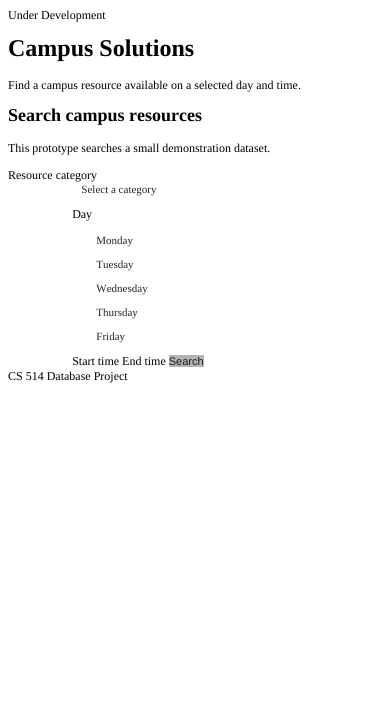
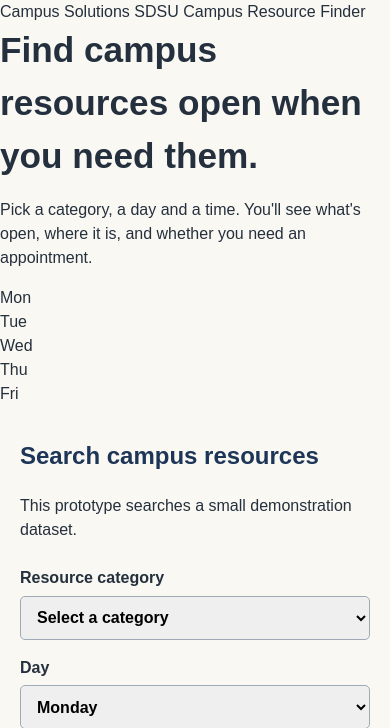
Before and after one commit to harsita-saini/Campus-Solutions-Project, a Flask app: page / in a window 390 px wide. Shown: the top 728 px of the page. Before the commit the page ends 383 px from the top, so only its background shows below. Run offline with Flask 3, Linux system fonts and the light colour scheme; data that the repository does not hold is empty; some libraries are stand-ins or nearby versions.

Commit message:
Refactor index.html for improved structure and styling
Updated HTML structure and added meta tags for responsiveness and character set. Enhanced the header and hero section with new content and styling.

```diff
--- a/website/templates/index.html
+++ b/website/templates/index.html
@@ -1,62 +1,159 @@
-<!DOCTYPE html PUBLIC "-//W3C//DTD HTML 4.01//EN" "http://www.w3.org/TR/html4/strict.dtd">
-<html>
+<!DOCTYPE html>
+<html lang="en">
 <head>
-  <meta http-equiv="Content-Type" content="text/html; charset=utf-8">
-  <meta http-equiv="Content-Style-Type" content="text/css">
-  <title></title>
-  <meta name="Generator" content="Cocoa HTML Writer">
-  <meta name="CocoaVersion" content="2685.4">
-  <style type="text/css">
-    p.p1 {margin: 0.0px 0.0px 12.0px 0.0px; font: 12.0px Times; -webkit-text-stroke: #000000}
-    p.p4 {margin: 0.0px 0.0px 0.0px 0.0px; font: 12.0px Times; -webkit-text-stroke: #000000}
-    p.p5 {margin: 0.0px 0.0px 0.0px 0.0px; font: 11.0px 'Helvetica Neue'; color: #000000; color: rgba(0, 0, 0, 0.85); -webkit-text-stroke: rgba(0, 0, 0, 0.85); background-color: #ffffff}
-    p.p6 {margin: 0.0px 0.0px 0.0px 0.0px; font: 11.0px Times; color: #000000; color: rgba(0, 0, 0, 0.85); -webkit-text-stroke: rgba(0, 0, 0, 0.85); background-color: #ffffff}
-    p.p7 {margin: 0.0px 0.0px 0.0px 0.0px; font: 11.0px 'Helvetica Neue'; color: #000000; color: rgba(0, 0, 0, 0.85); -webkit-text-stroke: rgba(0, 0, 0, 0.85)}
-    span.s1 {font-kerning: none}
-    span.s2 {font: 11.0px Times; font-kerning: none}
-    span.s3 {font: 11.0px 'Helvetica Neue'; font-kerning: none}
-    span.s4 {font-kerning: none; background-color: #ffffff}
-    span.s5 {font: 12.0px Times; font-kerning: none; color: #000000; -webkit-text-stroke: 0px #000000}
-    span.s6 {font-kerning: none; background-color: #b3b3b3}
-  </style>
+  <meta charset="utf-8">
+  <meta name="viewport" content="width=device-width, initial-scale=1">
+  <title>Campus Solutions</title>
+  <link rel="preconnect" href="https://fonts.googleapis.com">
+  <link rel="preconnect" href="https://fonts.gstatic.com" crossorigin>
+  <link href="https://fonts.googleapis.com/css2?family=DM+Sans:opsz,wght@9..40,400..700&family=Source+Serif+4:opsz,wght@8..60,600..700&display=swap" rel="stylesheet">
+  <link rel="stylesheet" href="{{ url_for('static', filename='css/style.css') }}">
 </head>
 <body>
-<p class="p1"><span class="s1">Under Development</span></p>
-<h1 style="margin: 0.0px 0.0px 16.1px 0.0px; font: 24.0px Times; -webkit-text-stroke: #000000"><span class="s1"><b>Campus Solutions</b></span></h1>
-<p class="p1"><span class="s1">Find a campus resource available on a selected day and time.</span></p>
-<h2 style="margin: 0.0px 0.0px 14.9px 0.0px; font: 18.0px Times; -webkit-text-stroke: #000000"><span class="s1"><b>Search campus resources</b></span></h2>
-<p class="p1"><span class="s1">This prototype searches a small demonstration dataset.</span></p>
-<p class="p4"><span class="s1">Resource category</span></p>
-<p class="p5"><span class="s1"><span class="Apple-converted-space">                        </span></span><span class="s2">Select a category</span></p>
-<p class="p5"><span class="s1"><span class="Apple-converted-space">                        </span>{% for category in categories %}</span></p>
-<p class="p6"><span class="s3"><span class="Apple-converted-space">                            </span></span><span class="s1"> {{ category.category_name }}</span></p>
-<p class="p5"><span class="s1"><span class="Apple-converted-space">                        </span>{% endfor %}</span></p>
-<p class="p7"><span class="s4"><span class="Apple-converted-space">                    </span></span><span class="s5"> Day</span></p>
-<p class="p5"><span class="s1"><span class="Apple-converted-space">                        </span>{% for day in ['Monday', 'Tuesday', 'Wednesday', 'Thursday', 'Friday'] %}</span></p>
-<p class="p5"><span class="s1"><span class="Apple-converted-space">                            </span></span><span class="s2"> {{ day }}</span></p>
-<p class="p5"><span class="s1"><span class="Apple-converted-space">                        </span>{% endfor %}</span></p>
-<p class="p7"><span class="s4"><span class="Apple-converted-space">                    </span></span><span class="s5"> Start time End time </span><span class="s6">Search</span></p>
-<p class="p4"><span class="s1">{% if error_message %}</span></p>
-<p class="p1"><span class="s1">{{ error_message }}</span></p>
-<p class="p4"><span class="s1">{% endif %} {% if results is not none %}</span></p>
-<h2 style="margin: 0.0px 0.0px 14.9px 0.0px; font: 18.0px Times; -webkit-text-stroke: #000000"><span class="s1"><b>Search results</b></span></h2>
-<p class="p4"><span class="s1">{% if results %}</span></p>
-<p class="p4"><span class="s1">{% for resource in results %}</span></p>
-<h3 style="margin: 0.0px 0.0px 14.0px 0.0px; font: 14.0px Times; -webkit-text-stroke: #000000"><span class="s1"><b>{{ resource.resource_name }}</b></span></h3>
-<p class="p1"><span class="s1">{{ resource.description }}</span></p>
-<p class="p4"><span class="s1">Category</span></p>
-<p class="p4"><span class="s1">{{ resource.category_name }}</span></p>
-<p class="p4"><span class="s1">Location</span></p>
-<p class="p4"><span class="s1">{{ resource.building_name }} {% if resource.room_number %}, {{ resource.room_number }}{% endif %}</span></p>
-<p class="p4"><span class="s1">Available</span></p>
-<p class="p4"><span class="s1">{{ resource.start_time.strftime('%I:%M %p') }} to {{ resource.end_time.strftime('%I:%M %p') }}</span></p>
-<p class="p4"><span class="s1">Appointment</span></p>
-<p class="p4"><span class="s1">{{ 'Required' if resource.appointment_required else 'Not required' }}</span></p>
-<p class="p4"><span class="s1">{% endfor %}</span></p>
-<p class="p4"><span class="s1">{% else %}</span></p>
-<p class="p1"><span class="s1">No resources match the selected category and time.</span></p>
-<p class="p4"><span class="s1">{% endif %}</span></p>
-<p class="p4"><span class="s1">{% endif %}</span></p>
-<p class="p1"><span class="s1">CS 514 Database Project</span></p>
+  <header class="topbar">
+    <div class="wrap topbar-row">
+      <span class="brand"><span class="brand-mark" aria-hidden="true"></span>Campus Solutions</span>
+      <span class="topbar-note">SDSU Campus Resource Finder</span>
+    </div>
+  </header>
+
+  <section class="hero">
+    <div class="wrap hero-grid">
+      <div class="hero-copy">
+        <h1>Find campus resources open when you need them.</h1>
+        <p class="hero-sub">Pick a category, a day and a time. You'll see what's open, where it is, and whether you need an appointment.</p>
+      </div>
+
+      <div class="hero-art" aria-hidden="true">
+        <div class="week">
+          <div class="day"><span class="day-name">Mon</span><span class="slot" style="--t: 14; --h: 34"></span><span class="slot" style="--t: 58; --h: 26"></span></div>
+          <div class="day"><span class="day-name">Tue</span><span class="slot" style="--t: 6; --h: 22"></span><span class="slot is-you" style="--t: 40; --h: 24"></span></div>
+          <div class="day"><span class="day-name">Wed</span><span class="slot" style="--t: 22; --h: 44"></span></div>
+          <div class="day"><span class="day-name">Thu</span><span class="slot" style="--t: 10; --h: 30"></span><span class="slot" style="--t: 52; --h: 32"></span></div>
+          <div class="day"><span class="day-name">Fri</span><span class="slot" style="--t: 30; --h: 28"></span></div>
+        </div>
+      </div>
+    </div>
+  </section>
+
+  <main>
+    <section class="wrap search-wrap">
+      <div class="search-card">
+        <h2>Search campus resources</h2>
+        <p class="card-note">This prototype searches a small demonstration dataset.</p>
+
+        <form class="search-form" method="post" action="{{ url_for('index') }}">
+          <label class="field field-category">
+            <span>Resource category</span>
+            <select name="category_id" required>
+              <option value="">Select a category</option>
+              {% for category in categories %}
+              <option value="{{ category.category_id }}"
+                {% if selected_category|string == category.category_id|string %}selected{% endif %}>
+                {{ category.category_name }}
+              </option>
+              {% endfor %}
+            </select>
+          </label>
+
+          <label class="field">
+            <span>Day</span>
+            <select name="day_of_week" required>
+              {% for day in ['Monday', 'Tuesday', 'Wednesday', 'Thursday', 'Friday'] %}
+              <option value="{{ day }}" {% if selected_day == day %}selected{% endif %}>{{ day }}</option>
+              {% endfor %}
+            </select>
+          </label>
+
+          <label class="field">
+            <span>Start time</span>
+            <input type="time" name="start_time" value="{{ selected_start }}" required>
+          </label>
+
+          <label class="field">
+            <span>End time</span>
+            <input type="time" name="end_time" value="{{ selected_end }}" required>
+          </label>
+
+          <button type="submit">Search resources</button>
+        </form>
+
+        {% if error_message %}
+        <p class="message error-message" role="alert">{{ error_message }}</p>
+        {% endif %}
+      </div>
+    </section>
+
+    {% if results is not none %}
+    <section class="wrap results" aria-live="polite">
+      {% if results %}
+      <div class="results-head">
+        <h2>{{ results|length }} {{ 'resource' if results|length == 1 else 'resources' }} open on {{ selected_day }}</h2>
+        <p class="results-note">Blue bars show opening hours. The amber outline marks the time you searched.</p>
+      </div>
+
+      {% set lo = 420 %}
+      {% set hi = 1320 %}
+      {% set span = 900 %}
+      {% set rs = selected_start[:2]|int * 60 + selected_start[3:5]|int %}
+      {% set re = selected_end[:2]|int * 60 + selected_end[3:5]|int %}
+      {% set win_from = [rs, lo]|max %}
+      {% set win_to = [re, hi]|min %}
+
+      <ul class="results-list">
+        {% for resource in results %}
+        {% set s = resource.start_time.hour * 60 + resource.start_time.minute %}
+        {% set e = resource.end_time.hour * 60 + resource.end_time.minute %}
+        {% set open_from = [s, lo]|max %}
+        {% set open_to = [e, hi]|min %}
+        <li class="resource">
+          <div class="resource-top">
+            <h3>{{ resource.resource_name }}</h3>
+            <span class="chip">{{ resource.category_name }}</span>
+          </div>
+          {% if resource.description %}<p class="resource-about">{{ resource.description }}</p>{% endif %}
+
+          <dl class="facts">
+            <div>
+              <dt>Location</dt>
+              <dd>{{ resource.building_name }}{% if resource.room_number %}, {{ resource.room_number }}{% endif %}</dd>
+            </div>
+            <div>
+              <dt>Appointment</dt>
+              <dd>
+                {% if resource.appointment_required %}
+                <span class="tag tag-required">Required</span>
+                {% else %}
+                <span class="tag">Not required</span>
+                {% endif %}
+              </dd>
+            </div>
+          </dl>
+
+          <div class="hours">
+            <p class="hours-caption">Open {{ resource.start_time.strftime('%-I:%M %p') }} to {{ resource.end_time.strftime('%-I:%M %p') }}</p>
+            <div class="bar" aria-hidden="true">
+              <span class="bar-open" style="left: {{ ((open_from - lo) * 100 / span)|round(2) }}%; width: {{ ((open_to - open_from) * 100 / span)|round(2) }}%;"></span>
+              {% if win_to > win_from %}
+              <span class="bar-window" style="left: {{ ((win_from - lo) * 100 / span)|round(2) }}%; width: {{ ((win_to - win_from) * 100 / span)|round(2) }}%;"></span>
+              {% endif %}
+            </div>
+            <div class="scale" aria-hidden="true">
+              <span>7 AM</span><span>10 AM</span><span>1 PM</span><span>4 PM</span><span>7 PM</span><span>10 PM</span>
+            </div>
+          </div>
+        </li>
+        {% endfor %}
+      </ul>
+      {% else %}
+      <p class="message">No {{ selected_day }} resources match that category and time. Try a shorter window or a different day.</p>
+      {% endif %}
+    </section>
+    {% endif %}
+  </main>
+
+  <footer class="site-footer">
+    <div class="wrap">CS 514 Database Project</div>
+  </footer>
 </body>
 </html>
```
